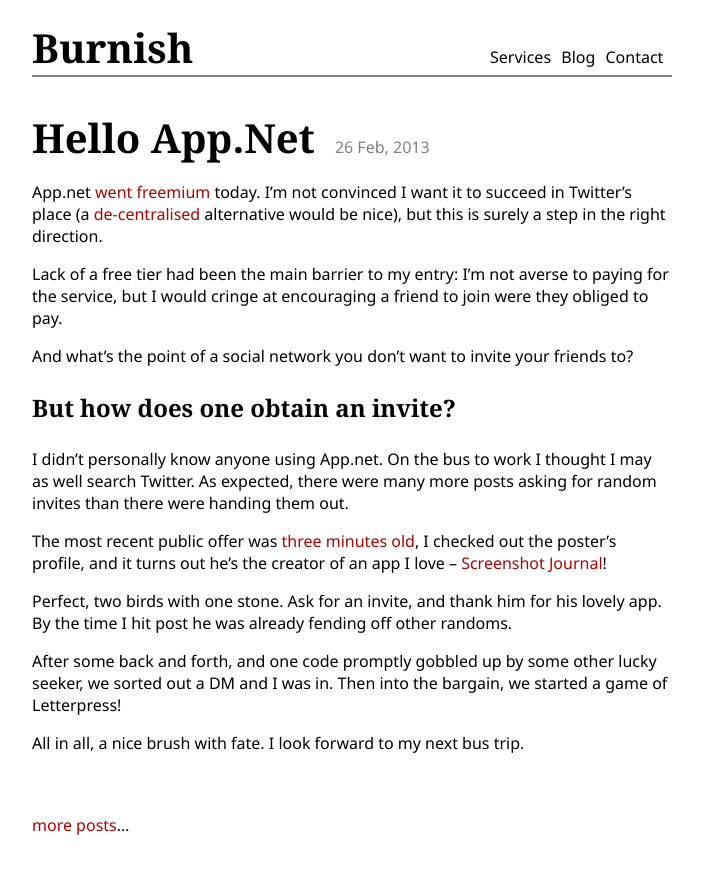
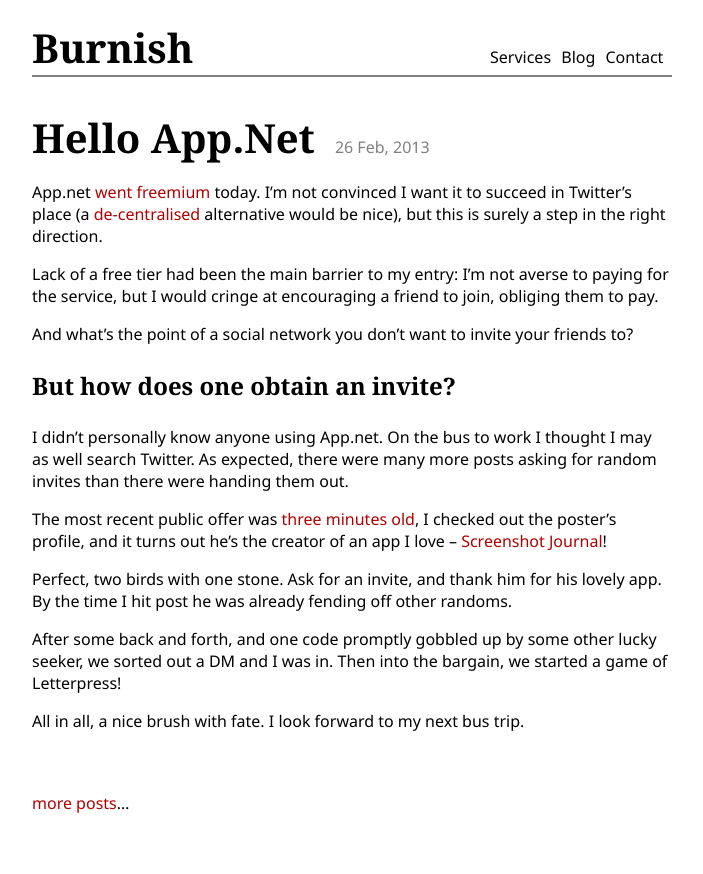
Before and after one commit to burnish/burnish.github.com, a Jekyll site: the page built from _posts/2013-02-26-hello-app-dot-net.md, in a window 1280 px wide. Shown: the top 874 px of the page, without its empty margins (288-991 px from the left). Built offline with Jekyll 4.4.1, drawn with Linux system fonts in a browser that asks for light colours.

Commit message:
Wording change in hello app.net blog post.

```diff
--- a/_posts/2013-02-26-hello-app-dot-net.md
+++ b/_posts/2013-02-26-hello-app-dot-net.md
@@ -9,7 +9,7 @@
 App.net [went freemium][adn_announcement] today.
 I'm not convinced I want it to succeed in Twitter's place (a [de-centralised][tent] alternative would be nice), but this is surely a step in the right direction.
 
-Lack of a free tier had been the main barrier to my entry: I'm not averse to paying for the service, but I would cringe at encouraging a friend to join were they obliged to pay.
+Lack of a free tier had been the main barrier to my entry: I'm not averse to paying for the service, but I would cringe at encouraging a friend to join, obliging them to pay.
 
 And what's the point of a social network you don't want to invite your friends to?
 
```
